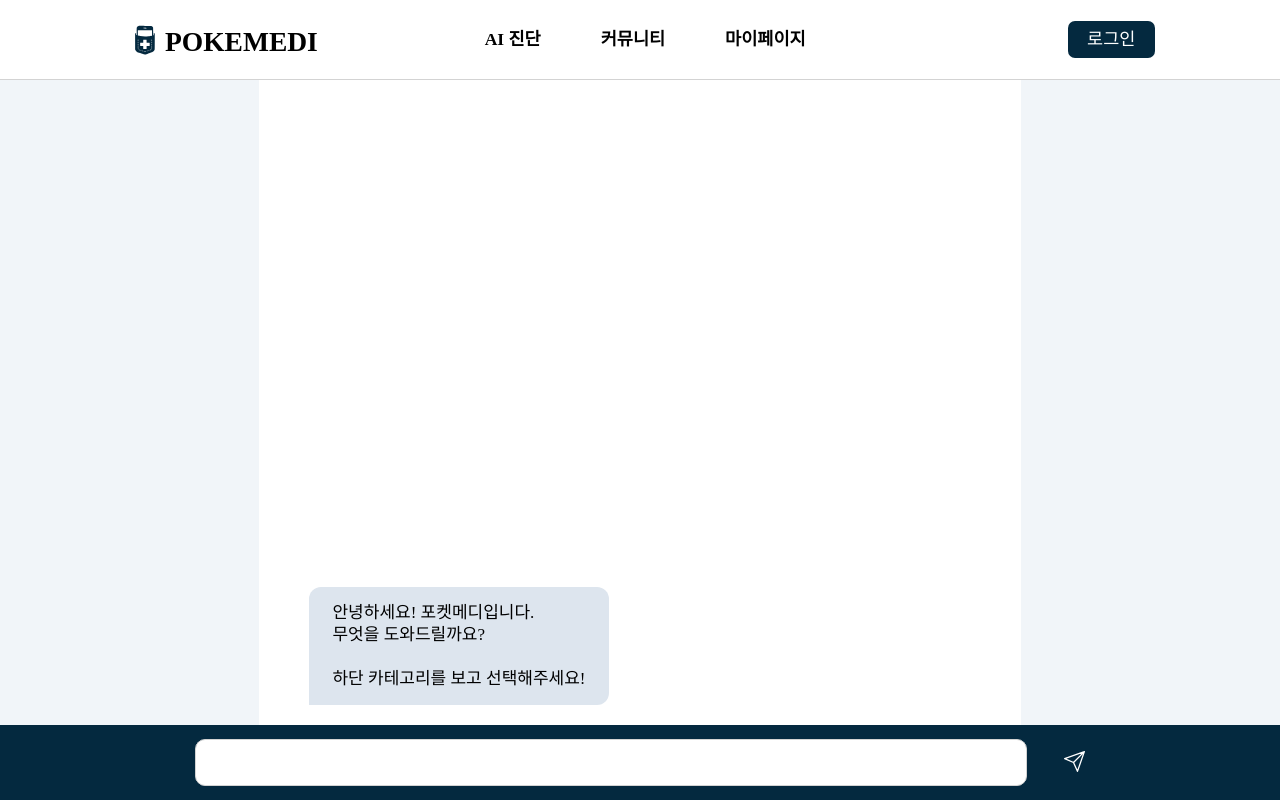
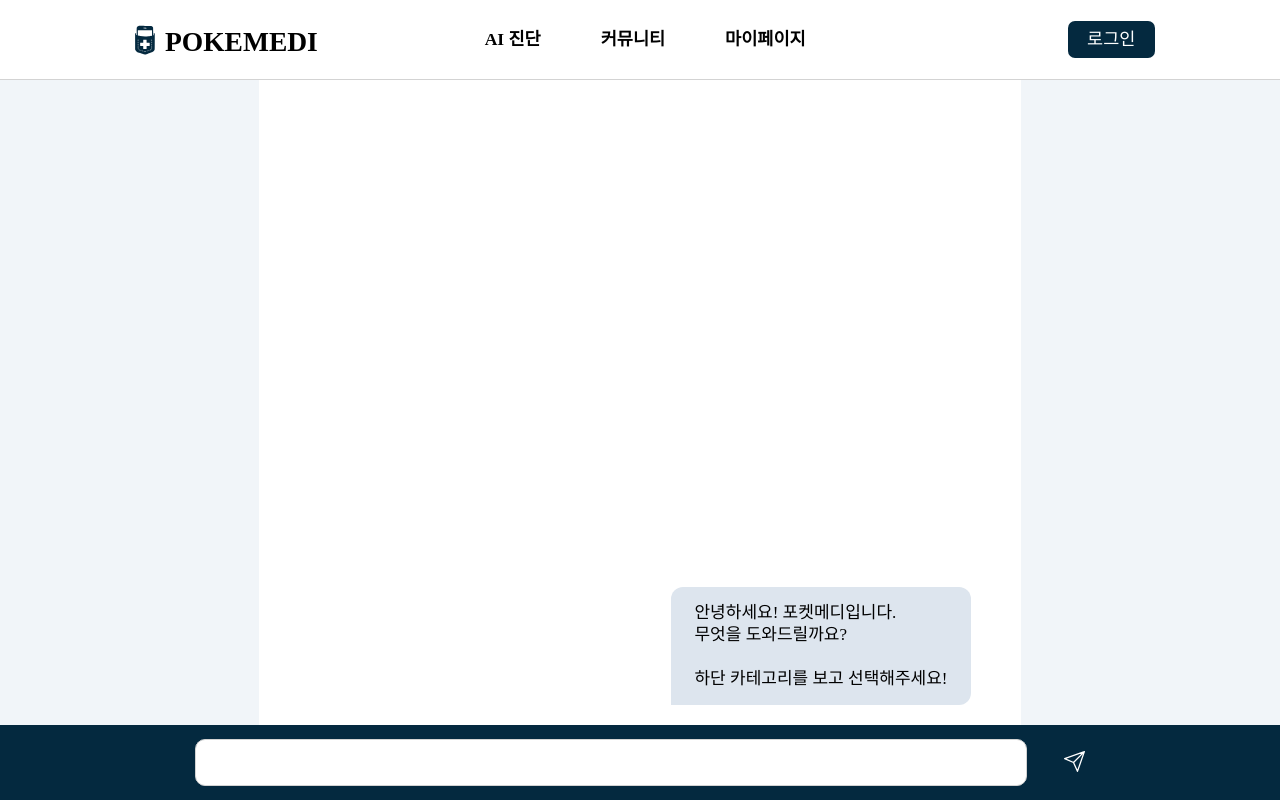
Before and after one commit to KGU-TurtleDoctor/POKEMEDI-Client, a React (Vite) app: page /aichat in a window 1280 px wide. Built offline with nearby package versions, Linux system fonts and the light colour scheme; no server answers; a web font is replaced by a local one.

Commit message:
✏️️ [FIX] transient prop 적용

```diff
--- a/src/components/AIChat/ChatScreen.jsx
+++ b/src/components/AIChat/ChatScreen.jsx
@@ -6,7 +6,7 @@ function ChatScreen({ chatList }) {
     <ChatScreenWrapper>
       <ChatLogDisplay>
         {chatList.map((chat) => (
-          <ChatWrapper chatId={chat.id}>
+          <ChatWrapper $chatId={chat.id}>
             {chat.id === 1 ? (
               <MyChat>{chat.text}</MyChat>
             ) : (
```
